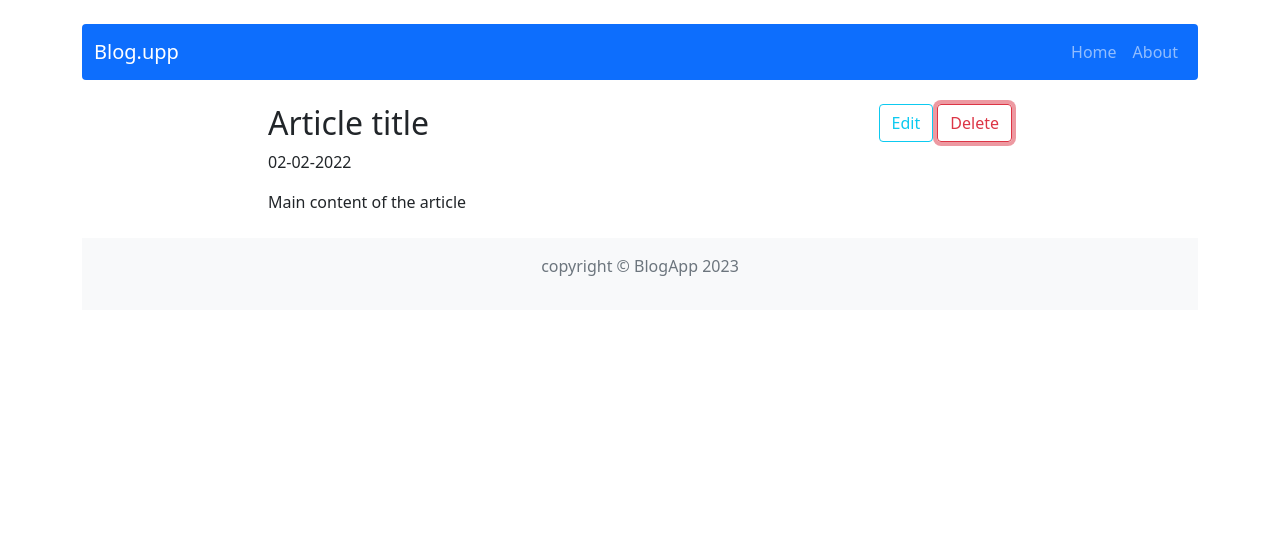
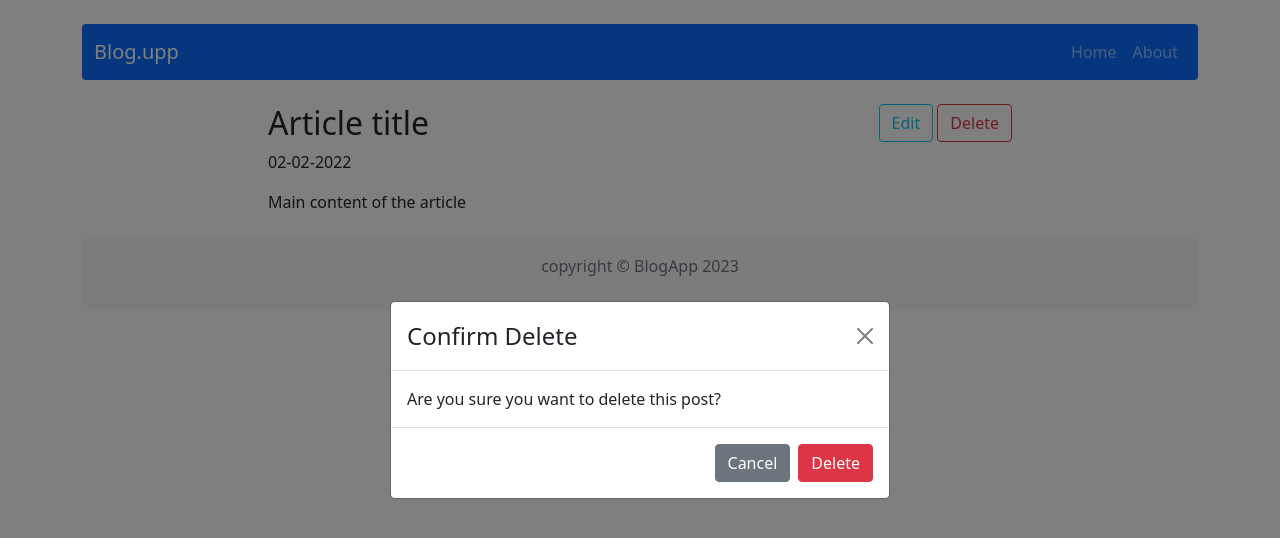
Before and after one commit to MarcinDraus/crud-react-redux-blog, a React (Create React App) app in the folder crud-react-redux-blog/: page /post/1 in a window 1280 px wide. Both pictures are taken after a click on the button "Delete". Shown: the top 538 px of the page. Built offline with nearby package versions, Linux system fonts and the light colour scheme.

Commit message:
dispatch(deletePost)+<Navigate to/ /> showModal

```diff
--- a/crud-react-redux-blog/src/Redux/postsRedux.js
+++ b/crud-react-redux-blog/src/Redux/postsRedux.js
@@ -8,9 +8,18 @@ export const getAllPosts = (state) => state.posts;
 const createActionName = actionName => `app/posts/${actionName}`;
 
 // action creators
+const DELETE_POST = 'app/posts/DELETE_POST';
+
+export const deletePost = (id) => ({
+  type: DELETE_POST,
+  payload: id,
+});
 //export const addPosts = (payload) => ({ type: 'ADD_POSTS', payload });
 const postsReducer = (statePart = [], action) => {
   switch (action.type) {
+    case DELETE_POST:
+      return statePart.filter((post) => post.id !== action.payload);
+
     // case addPosts:
     //     return[...statePart, { ...action.payload, id: shortid() }];
     default:
--- a/crud-react-redux-blog/src/components/features/AllPosts.js
+++ b/crud-react-redux-blog/src/components/features/AllPosts.js
@@ -2,7 +2,7 @@
 import React from 'react';
 import { useSelector } from 'react-redux';
 import { Link } from 'react-router-dom';
-import { Button, Row, Col } from 'react-bootstrap';
+import { Button, Row, Col,  } from 'react-bootstrap';
 import { getAllPosts } from '../../Redux/postsRedux';
 
 const AllPosts = () => {
--- a/crud-react-redux-blog/src/components/pages/Post/Post.js
+++ b/crud-react-redux-blog/src/components/pages/Post/Post.js
@@ -1,18 +1,35 @@
 
-// components/pages/Post.js
-import React from 'react';
-import { useSelector } from 'react-redux';
-import { useParams } from 'react-router-dom';
-import { getPostById } from '../../../Redux/postsRedux';
-import { Button, Col } from 'react-bootstrap';
+import React, { useState } from 'react';
+import { useSelector, useDispatch } from 'react-redux';
+import { useParams, Navigate } from 'react-router-dom';
+import { getPostById, deletePost } from '../../../Redux/postsRedux.js';
+import { Button, Col, Modal } from 'react-bootstrap';
 import { Link } from 'react-router-dom';
 
 const Post = () => {
   const { id } = useParams();
   const post = useSelector((state) => getPostById(state, id));
+  const dispatch = useDispatch();
+  const [showModal, setShowModal] = useState(false);
+
+  const handleShowModal = () => {
+    setShowModal(true);
+  };
+
+  const handleHideModal = () => {
+    setShowModal(false);
+  };
+
+  const handleDeletePost = () => {
+    // Wywołanie akcji "DELETE_POST" za pomocą dispatch
+    dispatch(deletePost(id));
+
+    // Ukrycie modala po usunięciu postu
+    handleHideModal();
+  };
 
   if (!post) {
-    return <div>Post not found.</div>;
+    return <Navigate to="/" />;
   }
 
   return (
@@ -24,7 +41,7 @@ const Post = () => {
             <Link to={`/post/edit/${id}`}>
               <Button variant="outline-info">Edit</Button>
             </Link>{' '}
-            <Button variant="outline-danger" >
+            <Button variant="outline-danger" onClick={handleShowModal}>
               Delete
             </Button>{' '}
           </div>
@@ -32,32 +49,26 @@ const Post = () => {
         <p>{post.publishedDate}</p>
         <p>{post.content}</p>
       </Col>
+
+      {/* Modal do usunięcia postu */}
+      <Modal show={showModal} onHide={handleHideModal} centered>
+        <Modal.Header closeButton>
+          <Modal.Title>Confirm Delete</Modal.Title>
+        </Modal.Header>
+        <Modal.Body>
+          Are you sure you want to delete this post?
+        </Modal.Body>
+        <Modal.Footer>
+          <Button variant="secondary" onClick={handleHideModal}>
+            Cancel
+          </Button>
+          <Button variant="danger" onClick={handleDeletePost}>
+            Delete
+          </Button>
+        </Modal.Footer>
+      </Modal>
     </div>
   );
 };
 
 export default Post;
-
-// import React from 'react';
-// import { useSelector } from 'react-redux';
-// import { useParams } from 'react-router-dom';
-// import { getPostById } from '../../Redux/postsRedux';
-
-// const Post = () => {
-//   const { id } = useParams();
-//   const post = useSelector((state) => getPostById(state, id));
-
-//   if (!post) {
-//     return <div>Post not found.</div>;
-//   }
-
-//   return (
-//     <div>
-//       <h2>{post.title}</h2>
-//       <p>{post.publishedDate}</p>
-//       <p>{post.content}</p>
-//     </div>
-//   );
-// };
-
-// export default Post;
```
